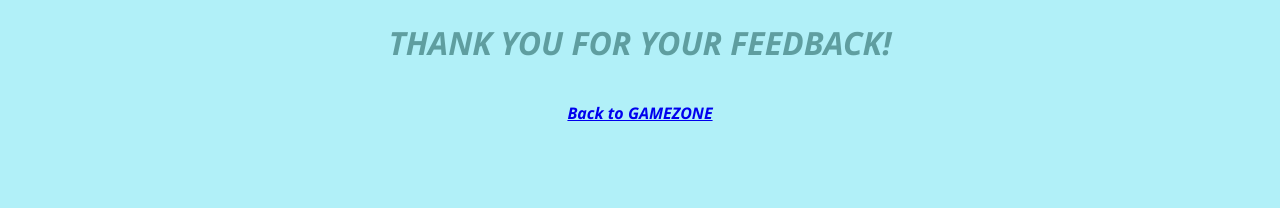
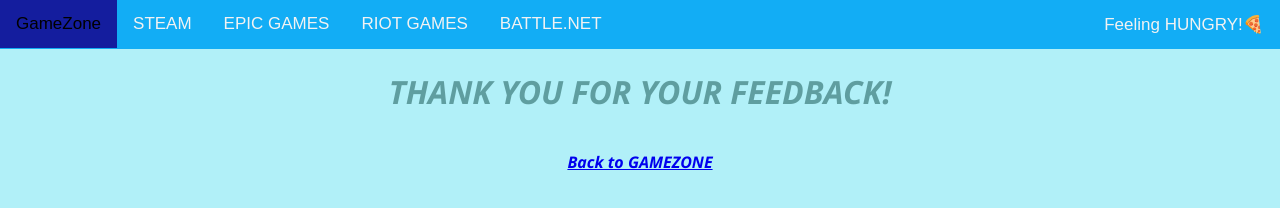
Before and after one commit to pritamg7/GameZone, a plain HTML site: page thankyou.html in a window 1280 px wide. Drawn offline with Linux system fonts and the light colour scheme.

Commit message:
Added Navbar in Other html

```diff
--- a/thankyou.html
+++ b/thankyou.html
@@ -8,6 +8,15 @@
         <link rel="stylesheet" href="style.css">
     </head>
 <body>
+    <div class="topnav">
+        <a href="#">GameZone</a>
+        <a href="https://store.steampowered.com/">STEAM</a>
+        <a href="https://www.epicgames.com/store/en-US/">EPIC GAMES</a>
+        <a href="https://www.riotgames.com/en">RIOT GAMES</a>
+        <a href="https://us.shop.battle.net/en-us">BATTLE.NET</a>
+        <a href="https://www.zomato.com/" style="float: right;">Feeling HUNGRY!&#127829;</a>
+      </div>
+
     <div class="paragraph">
         <h1>THANK YOU FOR YOUR FEEDBACK!</h1>
     </div>
```
Also changed, not shown: contact.html (+9 -0 lines).
